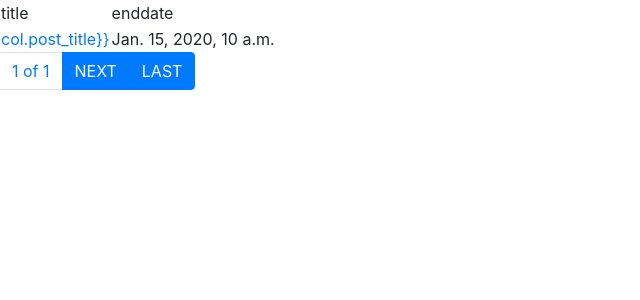
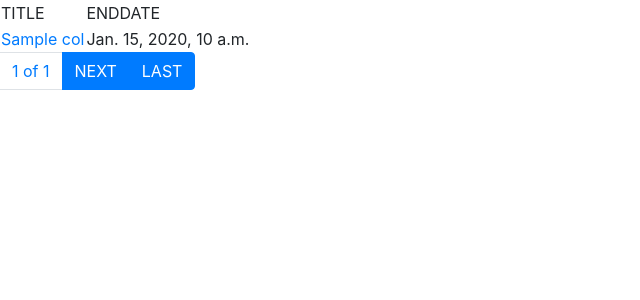
Before and after one commit to moonseobHwang/togather_scrapingwithdjango, a Django app: template templates/home/startup.html in a window 1280 px wide. Shown: the top 300 px of the page, without its empty margins (0-640 px from the left). Run offline with Django 3.2, Linux system fonts and the light colour scheme; the template is opened without the code that fills it: most values are stand-ins (such as "Sample title", 1, 10 or a date in 2020); some libraries are stand-ins or nearby versions.

Commit message:
10261622/sayit

```diff
--- a/home/views.py
+++ b/home/views.py
@@ -1,6 +1,7 @@
 from django.shortcuts import render
 from pymongo import MongoClient
 from django.core.paginator import Paginator
+
 # Create your views here.
 from django.shortcuts import render		# add
 def home(request):
@@ -17,4 +18,4 @@ def startup(req):
     result_page = Paginator(result,10)
     data['page_obj'] = result_page.get_page(page)
     #
-    return render(request, 'home/startup.html',context=data)
+    return render(req, 'home/startup.html',context=data)
--- a/templates/home/startup.html
+++ b/templates/home/startup.html
@@ -9,12 +9,12 @@
 <body>
     <table>
         <tr>
-            <td>title</td>
-            <td>enddate</td>
+            <td>TITLE</td>
+            <td>ENDDATE</td>
         </tr>
         {%for col in page_obj%}
         <tr>
-            <td><a href="https://www.k-startup.go.kr/common/announcement/announcementList.do?mid=30004&bid=701&searchAppAt=A">col.post_title}}</a></td>
+            <td><a href="https://www.k-startup.go.kr/common/announcement/announcementList.do?mid=30004&bid=701&searchAppAt=A">{{col.post_title}}</a></td>
             <td>{{col.due_enddate}}</td>
         </tr>
         {%endfor%}
```
